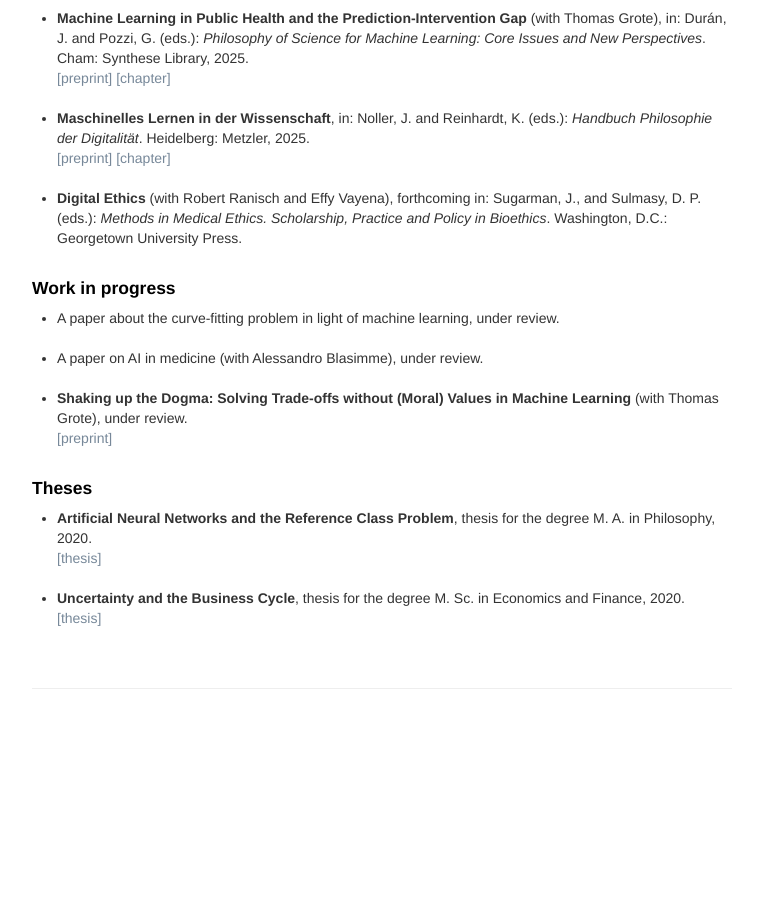
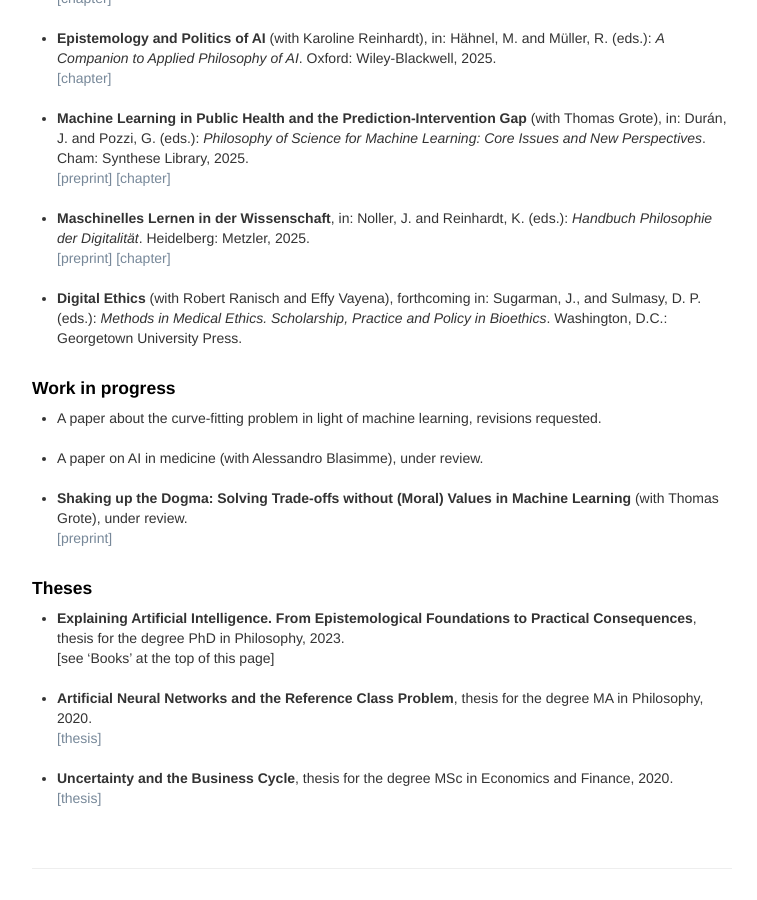
Before and after one commit to oliverbuchholz/oliverbuchholz.github.io, a Jekyll site: the page built from pages/writing.md, in a window 1280 px wide and 900 px high, scrolled down 1024 px. Shown: the whole window, without its empty margins (258-1015 px from the left). Built offline with Jekyll 4.4.1, drawn with Linux system fonts in a browser that asks for light colours; before the commit the page ends 1744 px from its top, so only the background shows below that; some of the changed text lies outside the part shown.

Commit message:
Update writing.md

```diff
--- a/pages/writing.md
+++ b/pages/writing.md
@@ -14,6 +14,9 @@ description: Oliver Buchholz | Writing
 <h4>Articles in peer-reviewed journals</h4>
 
 <ul>
+<li><b>Digital Bioethics: Exploring an Emerging Field</b> (with Georg Starke, Wolf-Tilo Balke, Lasse Benzinger, Manuel Burghardt, Lukas J. Meier, Emilian Mihailov, Eva Seidlmayer, Robert Ranisch, Frank Ursin, Effy Vayena, and Sabine Salloch), accepted for publication in <i>Medicine, Healthcare and Philosophy</i>.<br>[coming soon]<br><br>
+</li>
+
 <li><b>Evaluating GPT-4's Ability to Generate Informed Consent Material for Genetic Testing</b> (with Eirini Petrou, Kelly Ormond, Dominik Stammbach, Elliott Ash, and Effy Vayena), <i>npj Artificial Intelligence</i>, 2025.<br><a href= "https://doi.org/10.1038/s44387-025-00036-4" target= "_blank">[journal]</a><br><br>
 </li>
 
@@ -64,7 +67,7 @@ Reinhardt, K. (eds.): <i>Handbuch Philosophie der Digitalit&auml;t</i>. Heidelbe
 <h4>Work in progress</h4>
 
 <ul>
-<li>A paper about the curve-fitting problem in light of machine learning, under review.<br><br>
+<li>A paper about the curve-fitting problem in light of machine learning, revisions requested.<br><br>
 </li>
 
 <li>A paper on AI in medicine (with Alessandro Blasimme), under review.<br><br>
@@ -77,10 +80,13 @@ Reinhardt, K. (eds.): <i>Handbuch Philosophie der Digitalit&auml;t</i>. Heidelbe
 <h4>Theses</h4>
 
 <ul>
-<li><b>Artificial Neural Networks and the Reference Class Problem</b>, thesis for the degree M. A. in Philosophy, 2020.<br> <a href= "papers/MA_Philo.pdf" target= "_blank">[thesis]</a><br><br>
+<li><b>Explaining Artificial Intelligence. From Epistemological Foundations to Practical Consequences</b>, thesis for the degree PhD in Philosophy, 2023.<br>[see &lsquo;Books&rsquo; at the top of this page]<br><br>
+</li>
+
+<li><b>Artificial Neural Networks and the Reference Class Problem</b>, thesis for the degree MA in Philosophy, 2020.<br> <a href= "papers/MA_Philo.pdf" target= "_blank">[thesis]</a><br><br>
  </li>
 
-<li><b>Uncertainty and the Business Cycle</b>, thesis for the degree M. Sc. in Economics and Finance, 2020.<br> <a href= "papers/MA_Econ.pdf" target= "_blank">[thesis]</a><br><br>
+<li><b>Uncertainty and the Business Cycle</b>, thesis for the degree MSc in Economics and Finance, 2020.<br> <a href= "papers/MA_Econ.pdf" target= "_blank">[thesis]</a><br><br>
  </li>
 <!--
 <li><b>Forecasting Emergency Patient Arrival Counts</b> (2015) <a href= "papers/BA.pdf" target= "_blank">[thesis]</a><br>
```
